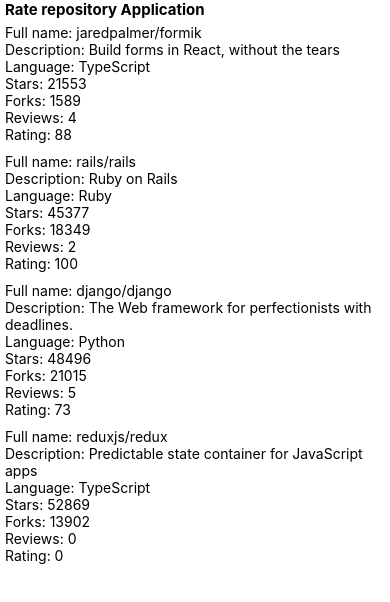
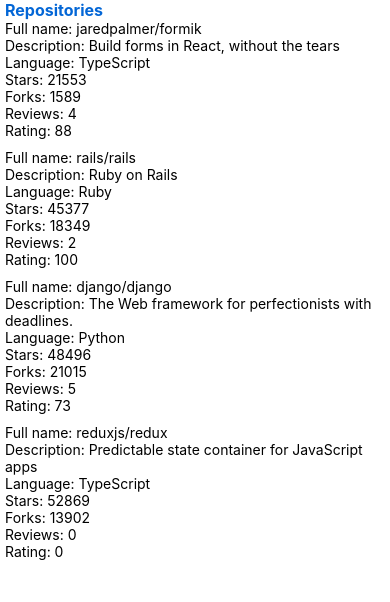
Before and after one commit to einoob/fsopen2020_react_native, a React Native app in the folder rate-repository-app/: screen / in a window 390 px wide. Shown: the top 602 px of the page. Built offline with nearby package versions, Linux system fonts and the light colour scheme.

Commit message:
started on appBar

```diff
--- /dev/null
+++ b/rate-repository-app/src/components/AppBar.jsx
@@ -0,0 +1,22 @@
+import React from 'react';
+import {View, StyleSheet, TouchableWithoutFeedback} from 'react-native';
+import Text from './Text';
+import Constants from 'expo-constants';
+
+const styles = StyleSheet.create({
+    container: {
+        paddingTop: Constants.statusBarHeight,
+    }
+});
+
+const AppBar = () => {
+    return <View style={styles.container}>
+        <TouchableWithoutFeedback>
+            <Text fontSize='subheading' color='primary' fontWeight='bold'>
+                Repositories
+            </Text>
+        </TouchableWithoutFeedback>
+    </View>;
+};
+
+export default AppBar;
--- a/rate-repository-app/src/components/Main.jsx
+++ b/rate-repository-app/src/components/Main.jsx
@@ -1,12 +1,11 @@
 import React from 'react';
-import Constants from 'expo-constants';
-import {Text, StyleSheet, View} from 'react-native';
+import {StyleSheet, View} from 'react-native';
 
+import AppBar from './AppBar';
 import RepositoryList from './RepositoryList';
 
 const styles = StyleSheet.create({
     container: {
-        marginTop: Constants.statusBarHeight,
         flexGrow: 1,
         flexShrink: 1,
         marginLeft: 5,
@@ -22,7 +21,7 @@
 const Main = () => {
     return (
         <View style={styles.container}>
-            <Text style={styles.header}>Rate repository Application</Text>
+            <AppBar/>
             <RepositoryList/>
         </View>
     );
--- a/rate-repository-app/src/components/Text.jsx
+++ b/rate-repository-app/src/components/Text.jsx
@@ -33,6 +33,7 @@
           fontWeight === 'bold' && styles.fontWeightBold,
           style,
       ];
+
       return <NativeText style={textStyle} {...props} />;
   };
 
```
